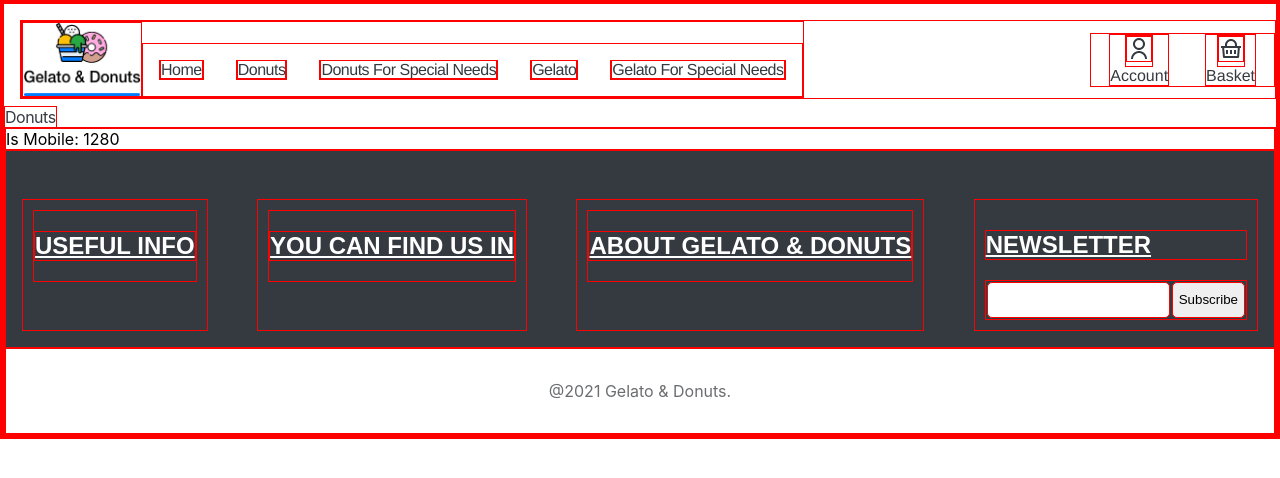
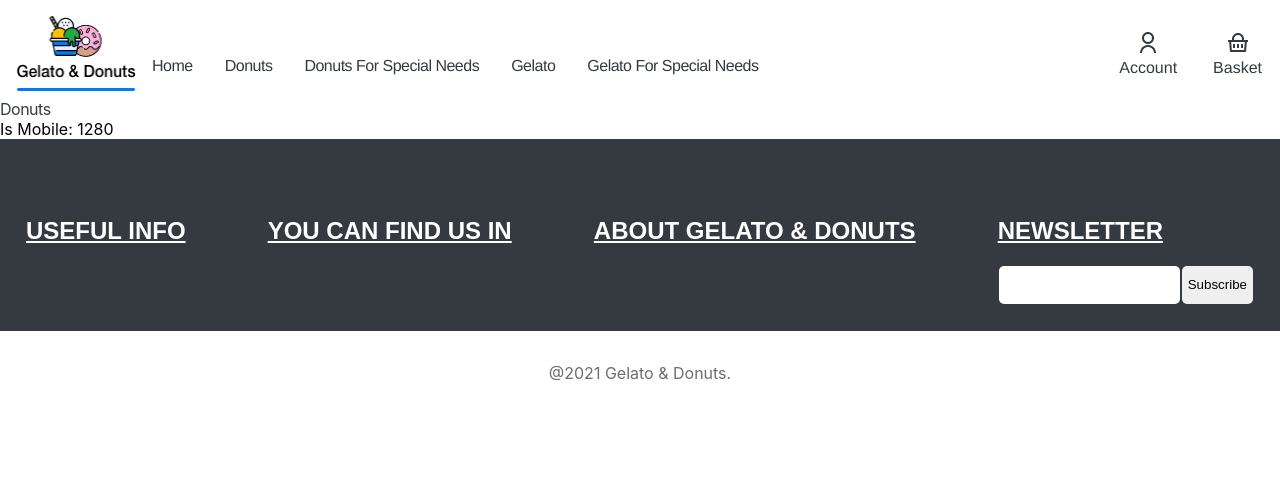
Before and after one commit to SummerSchoolAcademy2022/SS-FrontEnd, a React (Create React App) app: page /donuts in a window 1280 px wide. Shown: the top 478 px of the page. Built offline with nearby package versions, Linux system fonts and the light colour scheme.

Commit message:
updated PDP

```diff
--- a/src/containers/App/style.css
+++ b/src/containers/App/style.css
@@ -1,6 +1,4 @@
-*{
-  border: 1px solid red !important;
-}
+
  .container {
   display: flex;
   margin-bottom: 0px;
```
